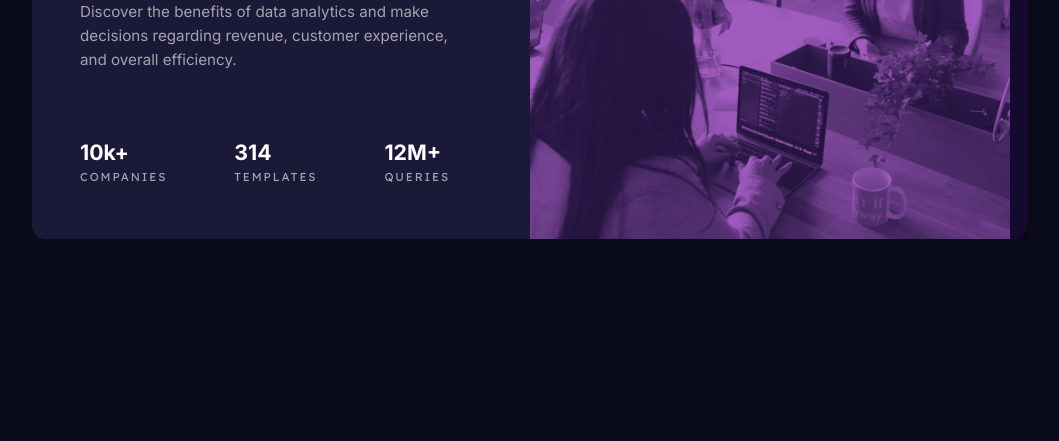
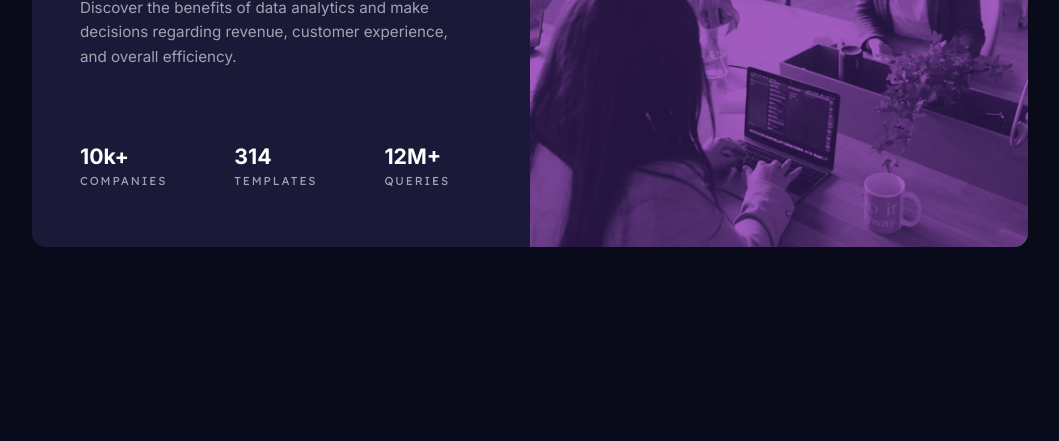
Before and after one commit to Logeshwaran123/stats-preview-card, a plain HTML site: page index.html in a window 1280 px wide. Shown: the part 359-800 px from the top of the page, without its empty margins (110-1169 px from the left). Drawn offline with Linux system fonts and the light colour scheme.

Commit message:
Update Image Size

```diff
--- a/style.css
+++ b/style.css
@@ -68,11 +68,11 @@ body {
   position: relative;
   max-width: var(--card-size);
   border-radius: var(--bord-radius);
-  /* overflow: hidden; */
+  overflow: hidden;
 }
 
 .container img {
-  width: calc(960px / 2);
+  width: var(--card-image-size);
   display: block;
   filter: grayscale(1) brightness(1.1) contrast(0.8);
   mix-blend-mode: screen;
@@ -127,7 +127,6 @@ body {
   display: block;
   width: 100%;
   height: 100%;
-  background-color: red;
   position: absolute;
   top: 0;
   background-color: var(--accent);
```
